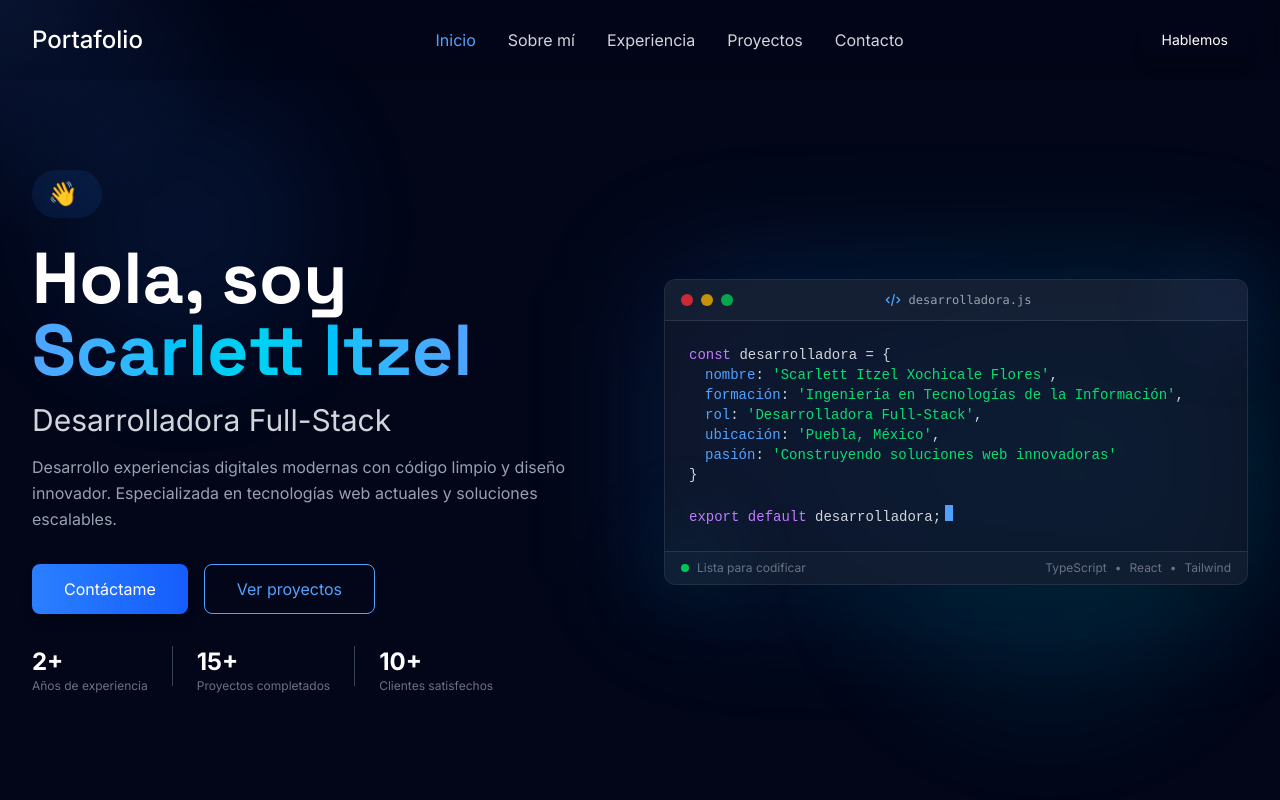
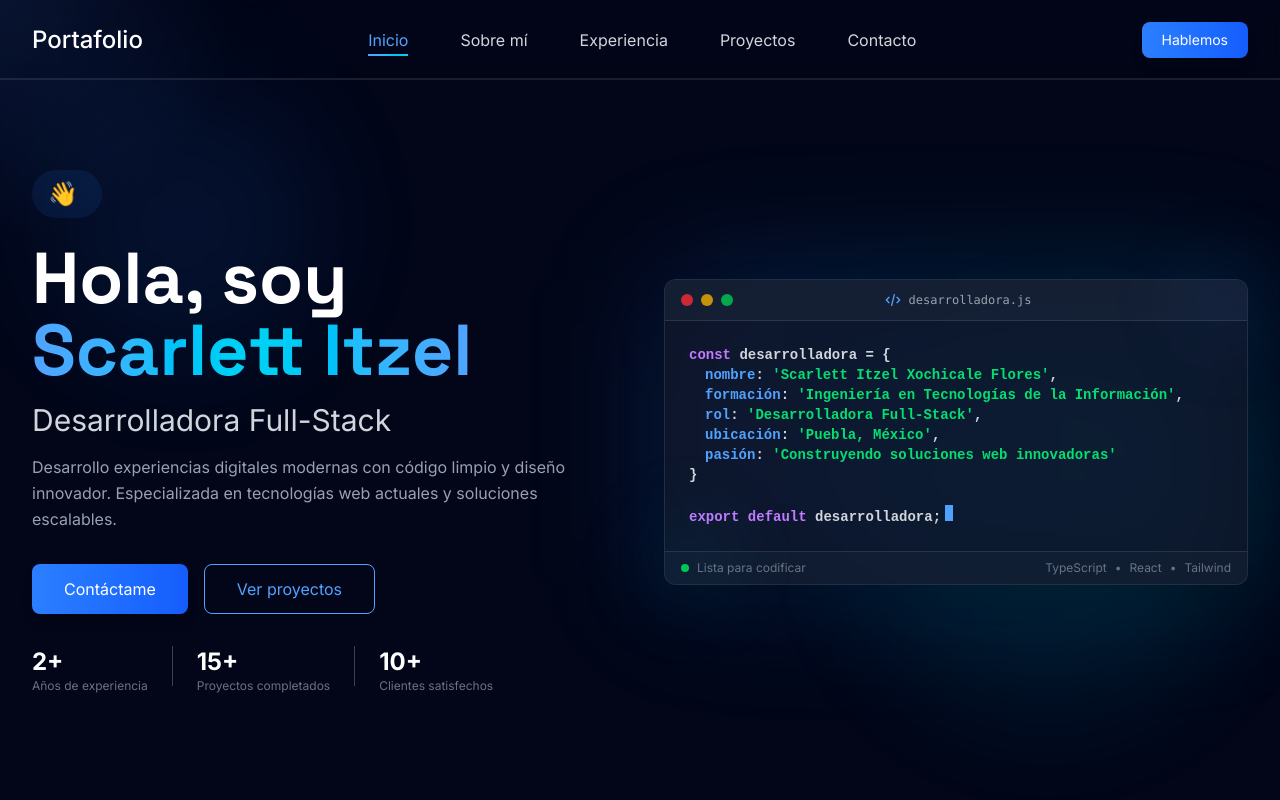
Before and after one commit to Bondleton/Portafolio, a React (Vite) app: page / in a window 1280 px wide. Shown: the top 800 px of the page. Built offline with nearby package versions, Linux system fonts and the light colour scheme.

Commit message:
Cambios en el navbar

```diff
--- a/src/components/Navbar.jsx
+++ b/src/components/Navbar.jsx
@@ -5,6 +5,7 @@ export default function Navbar() {
     const [menuMovilAbierto, setMenuMovilAbierto] = useState(false)
     const [seccionActiva, setSeccionActiva] = useState('inicio')
     const [scrollActivo, setScrollActivo] = useState(false)
+    const [hoverAnimacion, setHoverAnimacion] = useState(null)
 
     // Detectar scroll para cambiar el estilo del navbar
     useEffect(() => {
@@ -30,8 +31,18 @@ export default function Navbar() {
         window.addEventListener('scroll', manejarScroll)
         manejarScroll()
 
-        return () => window.removeEventListener('scroll', manejarScroll)
-    }, [])
+        // Prevenir scroll cuando el menú móvil está abierto
+        if (menuMovilAbierto) {
+            document.body.style.overflow = 'hidden'
+        } else {
+            document.body.style.overflow = 'unset'
+        }
+
+        return () => {
+            window.removeEventListener('scroll', manejarScroll)
+            document.body.style.overflow = 'unset'
+        }
+    }, [menuMovilAbierto])
 
     // Función para scroll suave
     const irASeccion = (idSeccion) => {
@@ -51,112 +62,175 @@ export default function Navbar() {
         irASeccion(idSeccion)
     }
 
+    // Elementos de navegación
+    const navItems = [
+        { id: 'inicio', label: 'Inicio', icon: '🏠' },
+        { id: 'sobre-mi', label: 'Sobre mí', icon: '👩‍💻' },
+        { id: 'experiencia', label: 'Experiencia', icon: '⚡' },
+        { id: 'proyectos', label: 'Proyectos', icon: '🚀' },
+        { id: 'contacto', label: 'Contacto', icon: '📥' }
+    ]
+
     return (
-        <nav className={`fixed top-0 w-full z-50 transition-all duration-300 ${
-            scrollActivo
-                ? 'bg-slate-950/90 backdrop-blur-md shadow-lg'
+        <>
+            {/* Overlay para menú móvil */}
+            <div
+                className={`fixed inset-0 bg-black/50 backdrop-blur-sm z-40 transition-all duration-500 md:hidden ${menuMovilAbierto ? 'opacity-100 visible' : 'opacity-0 invisible'
+                    }`}
+                onClick={() => setMenuMovilAbierto(false)}
+            />
+
+            <nav className={`fixed w-full z-50 transition-all duration-500 ${scrollActivo
+                    ? 'bg-slate-950/95 backdrop-blur-xl shadow-2xl border-b border-white/10'
                     : 'bg-slate-950/20 backdrop-blur-sm'
                 }`}>
                 <div className="max-w-7xl mx-auto px-4 sm:px-6 lg:px-8">
                     <div className="flex justify-between items-center h-14 sm:h-16 md:h-20">
 
-                    {/* Logo */}
+                        {/* Logo con animación mejorada */}
                         <button
                             onClick={() => irASeccion('inicio')}
-                        className="flex items-center space-x-1 group cursor-pointer transition-transform hover:scale-105"
+                            className="relative flex items-center space-x-1 group cursor-pointer overflow-hidden"
                         >
-                        <span className="text-white text-lg sm:text-xl md:text-2xl font-medium">
-                            Portafolio <span className="bg-gradient from-blue-400 to-cyan-400 bg-clip-text text-transparent">Itzel</span>
+                            <span className="text-white text-lg sm:text-xl md:text-2xl font-medium transition-all duration-300">
+                                Portafolio
                             </span>
                         </button>
 
-                    {/* Navegación Desktop */}
-                    <div className="hidden md:flex items-center space-x-6 lg:space-x-8">
-                        {[
-                            { id: 'inicio', label: 'Inicio' },
-                            { id: 'sobre-mi', label: 'Sobre mí' },
-                            { id: 'experiencia', label: 'Experiencia' },
-                            { id: 'proyectos', label: 'Proyectos' },
-                            { id: 'contacto', label: 'Contacto' }
-                        ].map((item) => (
+                        {/* Navegación Desktop con animaciones avanzadas */}
+                        <div className="hidden md:flex items-center space-x-6 lg:space-x-13">
+                            {navItems.map((item) => (
                                 <a
                                     key={item.id}
                                     href={`#${item.id}`}
                                     onClick={(e) => manejarClickNav(e, item.id)}
-                                className={`relative text-sm lg:text-base transition-all duration-300 group ${
-                                    seccionActiva === item.id
+                                    onMouseEnter={() => setHoverAnimacion(item.id)}
+                                    onMouseLeave={() => setHoverAnimacion(null)}
+                                    className={`relative text-sm lg:text-base transition-all duration-300 group ${seccionActiva === item.id
                                             ? 'text-blue-400'
                                             : 'text-gray-300 hover:text-white'
                                         }`}
                                 >
+                                    {/* Icono animado */}
+                                    <span className={`absolute -left-6 opacity-0 transition-all duration-300 ${hoverAnimacion === item.id ? 'opacity-100 -left-5' : ''
+                                        }`}>
+                                        {item.icon}
+                                    </span>
+
                                     {item.label}
-                                <span className={`absolute -bottom-1 left-0 w-full h-0.5 bg-gradient from-blue-400 to-cyan-400 transition-transform duration-300 ${
-                                    seccionActiva === item.id ? 'scale-x-100' : 'scale-x-0 group-hover:scale-x-100'
+
+                                    {/* Línea inferior animada con gradiente */}
+                                    <span className={`absolute -bottom-1 left-0 h-0.5 bg-linear-to-r from-blue-400 to-cyan-400 transition-all duration-300 ${seccionActiva === item.id
+                                            ? 'w-full'
+                                            : 'w-0 group-hover:w-full'
                                         }`}></span>
+
+                                    {/* Efecto de brillo al hover */}
+                                    {/* <span className={`absolute inset-0 bg-linear-to-r from-blue-400/0 via-blue-400/10 to-blue-400/0 rounded-lg transition-all duration-700 ${hoverAnimacion === item.id ? 'translate-x-full' : '-translate-x-full'
+                                        }`}></span> */}
                                 </a>
                             ))}
                         </div>
 
-                    {/* Botón contacto */}
+                        {/* Botón contacto con animación */}
                         <button
                             onClick={() => irASeccion('contacto')}
-                        className="hidden md:block bg-gradient from-blue-500 to-blue-600 hover:from-blue-600 hover:to-blue-700 text-white px-5 py-2 rounded-lg text-sm transition-all transform hover:scale-105 shadow-lg"
+                            className="hidden md:block relative overflow-hidden bg-linear-to-r from-blue-500 to-blue-600 hover:from-blue-600 hover:to-blue-700 text-white px-5 py-2 rounded-lg text-sm transition-all transform hover:scale-105 shadow-lg group"
                         >
-                        Hablemos
+                            <span className="relative z-10">Hablemos</span>
+                            {/* Efecto de onda al hover */}
+                            <span className="absolute inset-0 bg-white/20 transform scale-x-0 group-hover:scale-x-100 transition-transform duration-300 origin-left"></span>
+                            {/* Efecto de brillo */}
+                            <span className="absolute inset-0 bg-linear-to-r from-transparent via-white/20 to-transparent -translate-x-full group-hover:translate-x-full transition-transform duration-700"></span>
                         </button>
 
-                    {/* Botón menú móvil */}
+                        {/* Botón menú móvil con animación */}
                         <button
-                        className="md:hidden p-2 text-gray-300 hover:text-white transition-colors"
+                            className="md:hidden relative p-2 text-gray-300 hover:text-white transition-all duration-300 hover:scale-110 active:scale-95"
                             onClick={() => setMenuMovilAbierto(!menuMovilAbierto)}
                             aria-label="Abrir menú"
                         >
-                        {menuMovilAbierto ? <X size={24} /> : <Menu size={24} />}
+                            <div className="relative w-6 h-6">
+                                <div className={`absolute inset-0 transition-all duration-300 ${menuMovilAbierto ? 'opacity-0 rotate-90 scale-0' : 'opacity-100 rotate-0 scale-100'
+                                    }`}>
+                                    <Menu size={24} />
+                                </div>
+                                <div className={`absolute inset-0 transition-all duration-300 ${menuMovilAbierto ? 'opacity-100 rotate-0 scale-100' : 'opacity-0 -rotate-90 scale-0'
+                                    }`}>
+                                    <X size={24} />
+                                </div>
+                            </div>
+
+                            {/* Efecto de pulsación */}
+                            <span className="absolute inset-0 bg-white/10 rounded-full scale-0 transition-transform duration-300 group-active:scale-100"></span>
                         </button>
                     </div>
 
-                {/* Menú móvil */}
+                    {/* Menú móvil mejorado con animaciones */}
                     <div
-                    className={`md:hidden transition-all duration-300 overflow-hidden ${
-                        menuMovilAbierto ? 'max-h-96 opacity-100' : 'max-h-0 opacity-0'
+                        className={`md:hidden transition-all duration-500 ease-in-out overflow-hidden ${menuMovilAbierto ? 'max-h-500px opacity-100' : 'max-h-0 opacity-0'
                             }`}
                     >
-                    <div className="bg-slate-900/95 backdrop-blur-lg border-t border-slate-800 rounded-b-2xl">
-                        <div className="flex flex-col space-y-3 px-4 py-4 sm:py-6">
-                            {[
-                                { id: 'inicio', label: 'Inicio' },
-                                { id: 'sobre-mi', label: 'Sobre mí' },
-                                { id: 'experiencia', label: 'Experiencia' },
-                                { id: 'proyectos', label: 'Proyectos' },
-                                { id: 'contacto', label: 'Contacto' }
-                            ].map((item) => (
+                        <div className="bg-slate-900/95 backdrop-blur-xl border-t border-slate-800 rounded-b-2xl shadow-2xl transform transition-all duration-500">
+                            <div className="flex flex-col space-y-2 px-4 py-6">
+                                {navItems.map((item, index) => (
                                     <a
                                         key={item.id}
                                         href={`#${item.id}`}
                                         onClick={(e) => manejarClickNav(e, item.id)}
-                                    className={`block px-4 py-3 rounded-lg transition-all duration-300 ${
-                                        seccionActiva === item.id
-                                            ? 'bg-blue-500/20 text-blue-400 border-l-4 border-blue-400'
-                                            : 'text-gray-300 hover:bg-slate-800/50 hover:text-white'
+                                        className={`group relative block px-4 py-4 rounded-xl transition-all duration-300 transform ${seccionActiva === item.id
+                                                ? 'bg-linear-to-r from-blue-500/20 to-cyan-500/20 text-blue-400 border-l-4 border-blue-400 scale-[1.02]'
+                                                : 'text-gray-300 hover:bg-slate-800/50 hover:text-white hover:scale-[1.02] hover:translate-x-2'
                                             }`}
+                                        style={{
+                                            animationDelay: `${index * 50}ms`,
+                                            animation: menuMovilAbierto ? 'slideInFromLeft 0.5s ease-out forwards' : 'none'
+                                        }}
                                     >
-                                    {item.label}
+                                        <div className="flex items-center gap-3">
+                                            <span className="text-xl transition-all duration-300 group-hover:scale-110">
+                                                {item.icon}
+                                            </span>
+                                            <span className="font-medium">{item.label}</span>
+                                        </div>
+
+                                        {/* Efecto de brillo en móvil */}
+                                        <span className={`absolute inset-0 bg-linear-to-r from-blue-400/0 via-blue-400/5 to-blue-400/0 rounded-xl transition-all duration-500 ${seccionActiva === item.id ? 'opacity-100' : 'opacity-0 group-hover:opacity-100'
+                                            }`}></span>
                                     </a>
                                 ))}
 
+                                {/* Botón contacto en móvil con animación */}
                                 <button
                                     onClick={() => {
                                         irASeccion('contacto')
                                         setMenuMovilAbierto(false)
                                     }}
-                                className="mt-4 bg-gradient from-blue-500 to-blue-600 hover:from-blue-600 hover:to-blue-700 text-white px-5 py-3 rounded-lg text-sm transition-all transform hover:scale-105"
+                                    className="mt-4 relative overflow-hidden bg-linear-to-r from-blue-500 to-blue-600 hover:from-blue-600 hover:to-blue-700 text-white px-5 py-4 rounded-xl text-sm transition-all transform hover:scale-105 shadow-lg group"
                                 >
-                                Hablemos
+                                    <span className="relative z-10 flex items-center justify-center gap-2">
+                                        📧 Hablemos
+                                    </span>
+                                    <span className="absolute inset-0 bg-white/20 transform scale-x-0 group-hover:scale-x-100 transition-transform duration-300 origin-left"></span>
                                 </button>
+                            </div>
+
+                            {/* Decoración inferior del menú móvil */}
+                            <div className="h-1 bg-linear-to-r from-blue-500 via-cyan-500 to-blue-500 animate-gradient"></div>
                         </div>
                     </div>
                 </div>
+
+                {/* Barra de progreso de scroll */}
+                <div className="absolute bottom-0 left-0 w-full h-0.5 bg-white/10 overflow-hidden">
+                    <div
+                        className="h-full bg-linear-to-r from-blue-400 to-cyan-400 transition-all duration-300"
+                        style={{
+                            width: `${(window.scrollY / (document.documentElement.scrollHeight - window.innerHeight)) * 100}%`
+                        }}
+                    />
                 </div>
             </nav>
+        </>
     )
 }
--- a/src/index.css
+++ b/src/index.css
@@ -1,32 +1,43 @@
 @import "tailwindcss";
 
 /* Importar fuentes de Google Fonts */
-@import url('https://fonts.googleapis.com/css2?family=Inter:opsz,wght@14..32,300;14..32,400;14..32,500;14..32,600;14..32,700;14..32,800&family=Space+Grotesk:wght@300;400;500;600;700&family=Fira+Code:wght@400;500;600&display=swap');
+@import url("https://fonts.googleapis.com/css2?family=Inter:opsz,wght@14..32,300;14..32,400;14..32,500;14..32,600;14..32,700;14..32,800&family=Space+Grotesk:wght@300;400;500;600;700&family=Fira+Code:wght@400;500;600&display=swap");
 
 /* Configuración base de tipografía */
 @layer base {
   html {
-    font-family: 'Inter', system-ui, -apple-system, sans-serif;
+    font-family:
+      "Inter",
+      system-ui,
+      -apple-system,
+      sans-serif;
   }
 
-  h1, h2, h3, h4, h5, h6 {
-    font-family: 'Space Grotesk', 'Inter', sans-serif;
+  h1,
+  h2,
+  h3,
+  h4,
+  h5,
+  h6 {
+    font-family: "Space Grotesk", "Inter", sans-serif;
     font-weight: 600;
   }
 
-  code, pre {
-    font-family: 'Fira Code', 'Courier New', monospace;
+  code,
+  pre {
+    font-family: "Fira Code", "Courier New", monospace;
+    font-weight: 600;
   }
 }
 
 /* Clases utilitarias personalizadas para tipografía */
 @layer utilities {
   .font-display {
-    font-family: 'Space Grotesk', sans-serif;
+    font-family: "Space Grotesk", sans-serif;
   }
 
   .font-mono-custom {
-    font-family: 'Fira Code', monospace;
+    font-family: "Fira Code", monospace;
   }
 
   .gradient-text {
@@ -130,3 +141,72 @@
 .animate-fade-in-right {
   animation: fadeInRight 0.8s ease-out;
 }
+
+@keyframes slideInFromLeft {
+  from {
+    opacity: 0;
+    transform: translateX(-30px);
+  }
+  to {
+    opacity: 1;
+    transform: translateX(0);
+  }
+}
+
+@keyframes pulse {
+  0%,
+  100% {
+    opacity: 1;
+  }
+  50% {
+    opacity: 0.5;
+  }
+}
+
+@keyframes shimmer {
+  0% {
+    transform: translateX(-100%);
+  }
+  100% {
+    transform: translateX(100%);
+  }
+}
+
+/* Animación para el menú móvil */
+.slide-in-from-left {
+  animation: slideInFromLeft 0.5s ease-out forwards;
+}
+
+/* Efecto de brillo para el navbar */
+.navbar-glow {
+  box-shadow: 0 0 20px rgba(59, 130, 246, 0.1);
+}
+
+/* Animación para el botón de menú */
+@keyframes rotateIcon {
+  from {
+    transform: rotate(0deg);
+  }
+  to {
+    transform: rotate(90deg);
+  }
+}
+
+.menu-icon-enter {
+  animation: rotateIcon 0.3s ease-out forwards;
+}
+
+/* Efecto de typing para la barra de progreso */
+@keyframes progressPulse {
+  0%,
+  100% {
+    opacity: 0.6;
+  }
+  50% {
+    opacity: 1;
+  }
+}
+
+.scroll-progress {
+  animation: progressPulse 1.5s ease-in-out infinite;
+}
```
Lines whose indentation alone changed are shown as unchanged.
